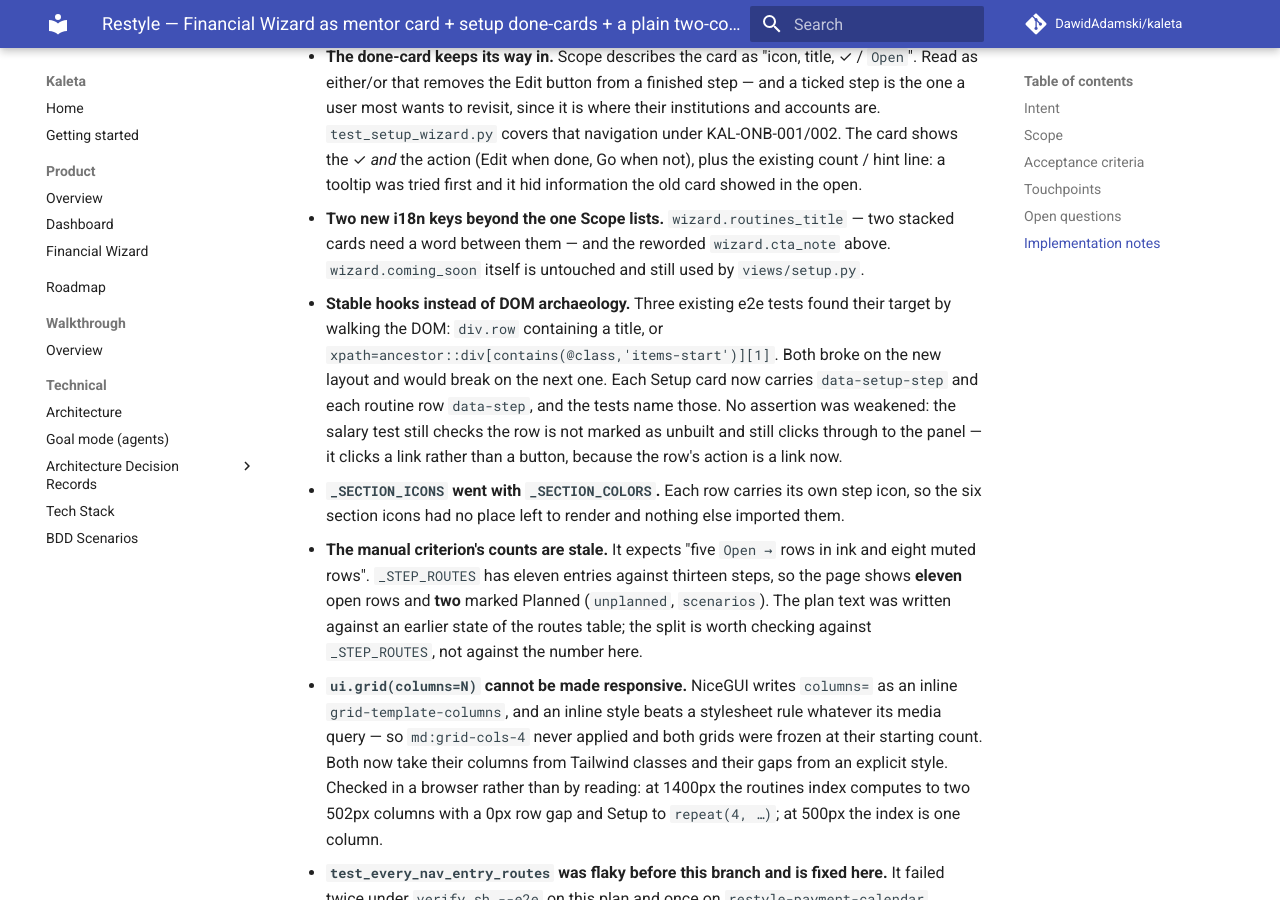
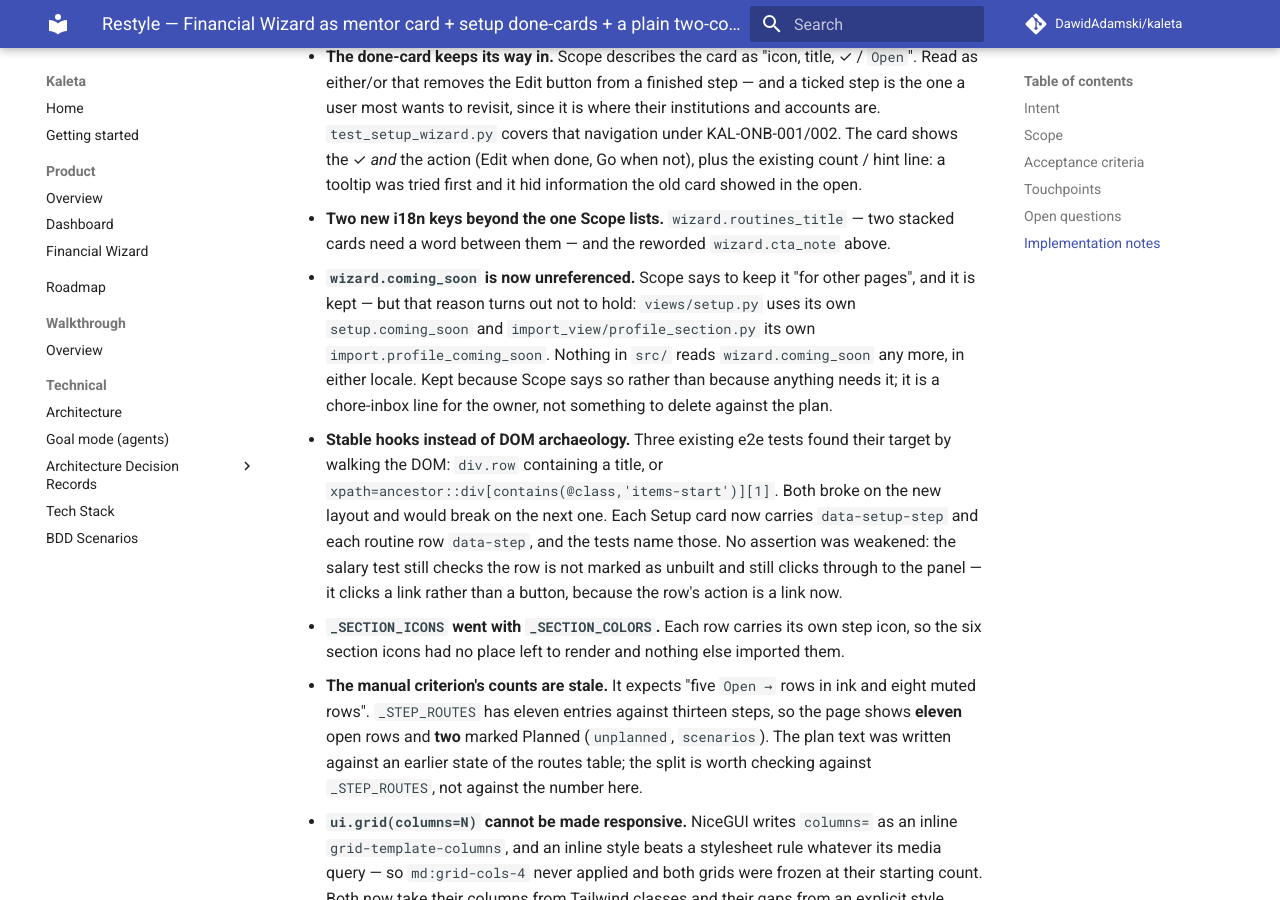
Before and after one commit to DawidAdamski/kaleta, an MkDocs documentation site: the page built from docs/plans/restyle-wizard-index.md, in a window 1280 px wide and 900 px high, scrolled down 2097 px. Built offline with MkDocs 1.6.1 and Material for MkDocs 9.7.7, drawn with Linux system fonts in a browser that asks for light colours; comment, search, counter and statistics services are not loaded.

Commit message:
docs(wizard): the kept key is kept for the plan, not for a caller
The note claimed `views/setup.py` still reads `wizard.coming_soon`. It
does not — it has its own `setup.coming_soon`, and nothing in src/ reads
the wizard one any more. Scope says keep the key, so it stays, but the
record should say why: because the plan says so, not because anything
needs it.

Co-Authored-By: Claude Opus 5 (1M context) <noreply@anthropic.com>
Claude-Session: https://claude.ai/code/session_0152AYpRfMD2oD5sjv3sg3qi

```diff
--- a/docs/plans/restyle-wizard-index.md
+++ b/docs/plans/restyle-wizard-index.md
@@ -98,8 +98,16 @@ Out of scope: any wizard step page, mentor rules, new steps (the draft
 
 - **Two new i18n keys beyond the one Scope lists.**
   `wizard.routines_title` — two stacked cards need a word between them
-  — and the reworded `wizard.cta_note` above. `wizard.coming_soon`
-  itself is untouched and still used by `views/setup.py`.
+  — and the reworded `wizard.cta_note` above.
+
+- **`wizard.coming_soon` is now unreferenced.** Scope says to keep it
+  "for other pages", and it is kept — but that reason turns out not to
+  hold: `views/setup.py` uses its own `setup.coming_soon` and
+  `import_view/profile_section.py` its own
+  `import.profile_coming_soon`. Nothing in `src/` reads
+  `wizard.coming_soon` any more, in either locale. Kept because Scope
+  says so rather than because anything needs it; it is a chore-inbox
+  line for the owner, not something to delete against the plan.
 
 - **Stable hooks instead of DOM archaeology.** Three existing e2e tests
   found their target by walking the DOM: `div.row` containing a title,
```
